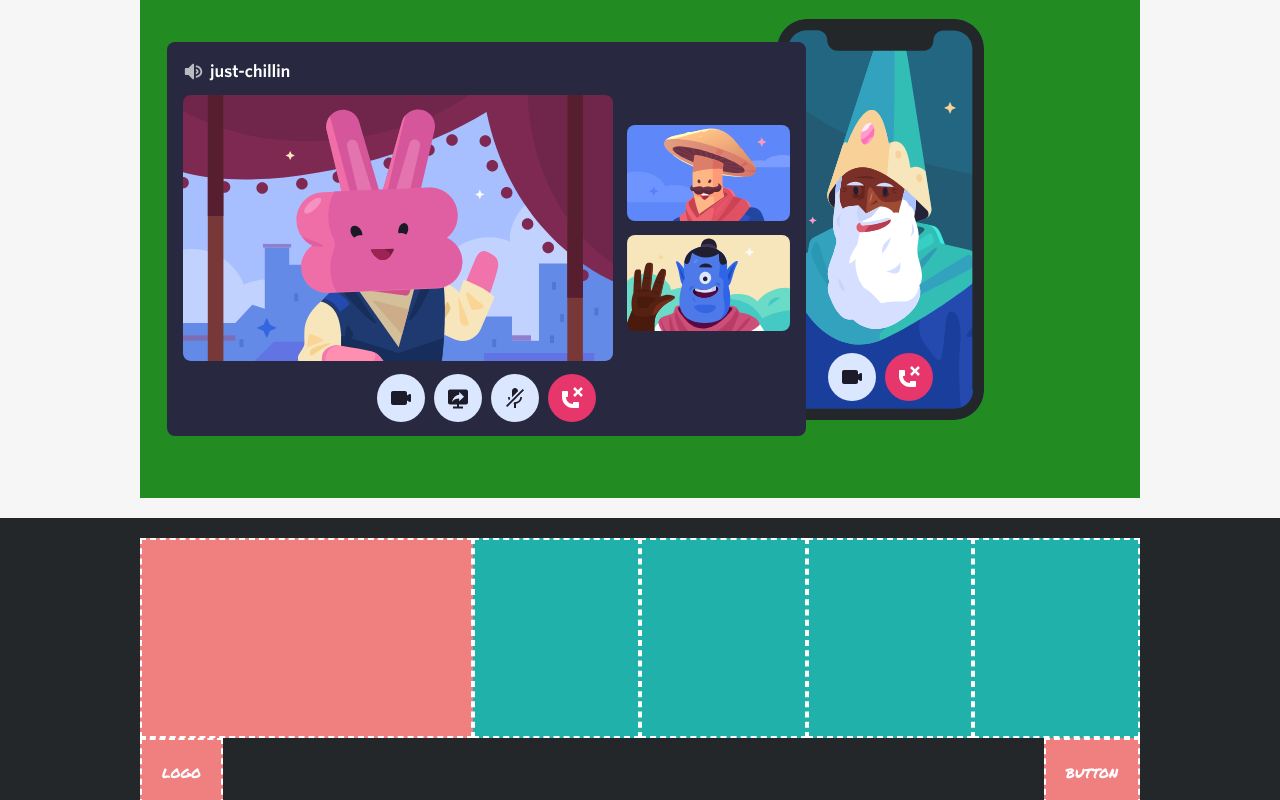
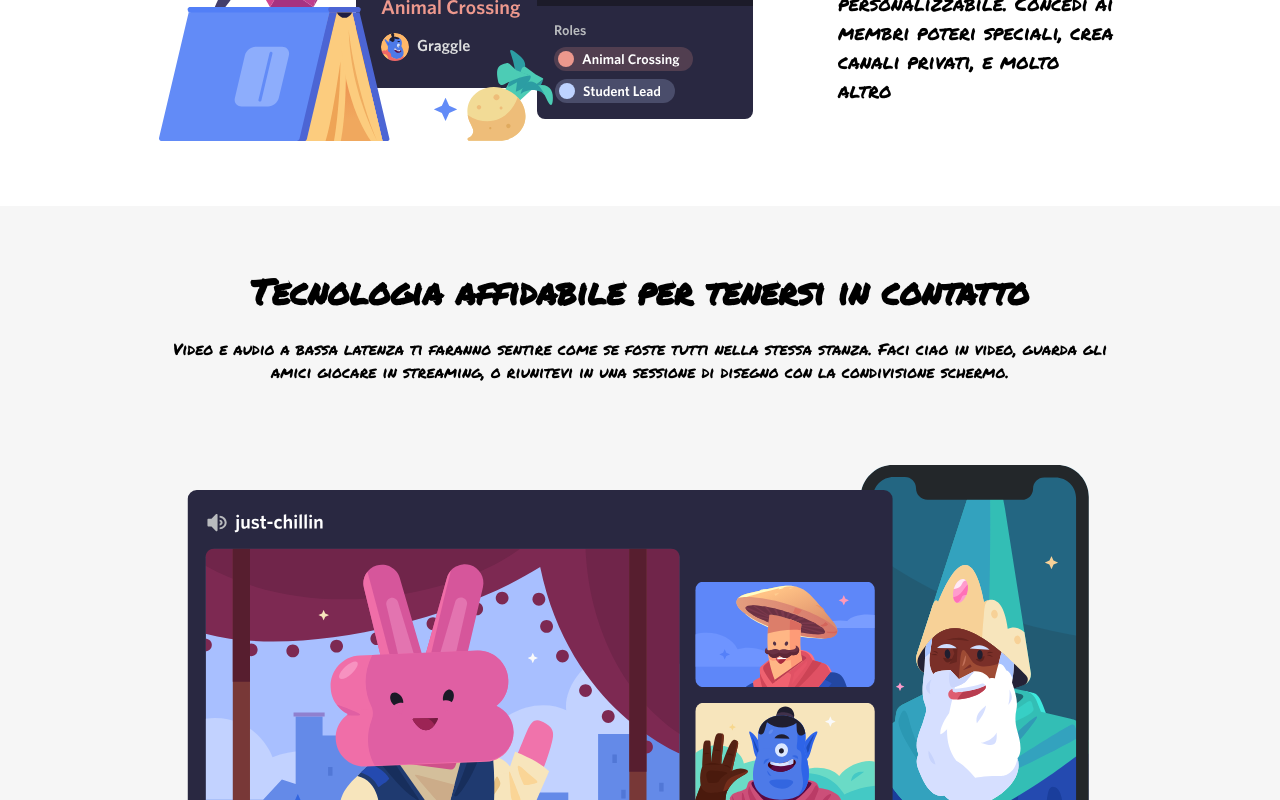
Before and after one commit to CalinCretu/htmlcss-discord, a plain HTML site: page index.html in a window 1280 px wide. Shown: the part 2000-2800 px from the top of the page. Drawn offline with Linux system fonts and the light colour scheme.

Commit message:
ADD - last section of body

```diff
--- a/css/app.css
+++ b/css/app.css
@@ -31,6 +31,7 @@
 
 main section {
     padding: 20px;
+
 }
 
 main .col-4 {
@@ -46,6 +47,12 @@ main .col-4 {
 .col-12 > h1 {
     text-align: center;
     color: white;
+    font-size: 35px;
+}
+
+.col-12-2 > h1 {
+    text-align: center;
+    color: black;
     font-size: 35px;
 }
 
@@ -130,6 +137,12 @@ a {
     flex: wrap;
 }
 
+.img-big {
+    display: flex;
+    justify-content: center;
+    width: 100%;
+    height: 80%;
+}
 
 
         /*section 3*/
@@ -171,6 +184,8 @@ a {
 .row {
     display: flex;
     flex: wrap;
+    margin-top: 40px;
+    margin-bottom: 40px;
 }
 
 .container {
@@ -188,10 +203,28 @@ li {
     margin-right: 15px;
 }
 
-p {
+.col-12 > p {
     color: white;
     text-align: center;
     margin: 20px;
+}
+
+div > p {
+    color: black;
+    text-align: center;
+    margin: 20px;
+}
+
+.stars {
+    display: flex;
+    justify-content: center;
+
+}
+
+.stars > p {
+    background-image: url(../img/stars.svg);
+    flex-basis: calc((100% / 12) * 4);
+
 }
 
 /* GENERAL RULES */
--- a/index.html
+++ b/index.html
@@ -90,15 +90,25 @@
         <section class="bg-gray cta-section">
           <div class="container">
             <div class="row">
-              <div class="col-12">
+              <div class="col-12-2">
                 <h1>
                     Tecnologia affidabile per tenersi in contatto
                 </h1>
                     <p>
                         Video e audio a bassa latenza ti faranno sentire come se foste tutti nella stessa stanza. Faci ciao in video, guarda gli amici giocare in streaming, o riunitevi in una sessione di disegno con la condivisione schermo.
                     </p>
-                <img class="img-big" src="./img/item4-big.svg" alt="">
-              </div>
+
+                    <div class="img-big">
+                    <img src="./img/item4-big.svg" alt="">
+                    </div>
+
+
+                    <div class="stars">
+                        <p>Pronto a iniziare la tua avventura?</p>
+                    </div>
+
+
+            </div>
             </div>
           </div>
         </section>
```
